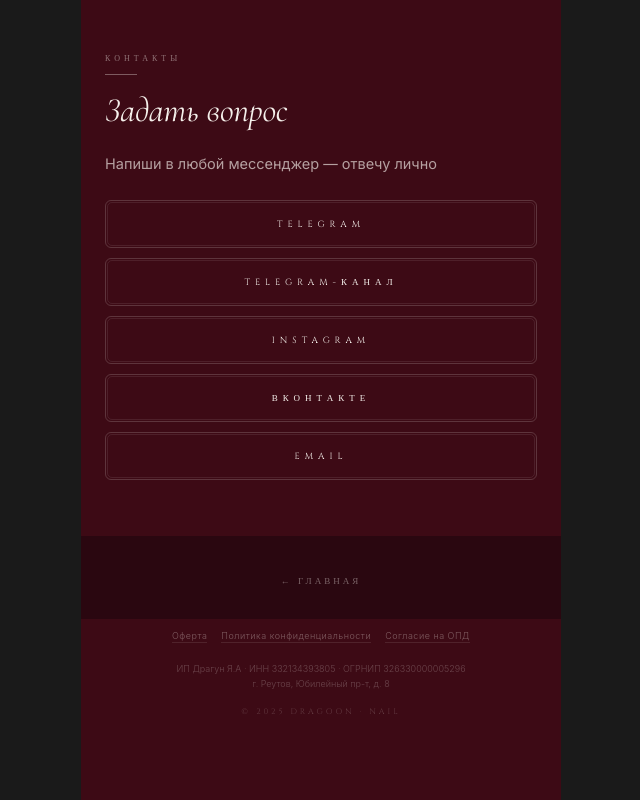
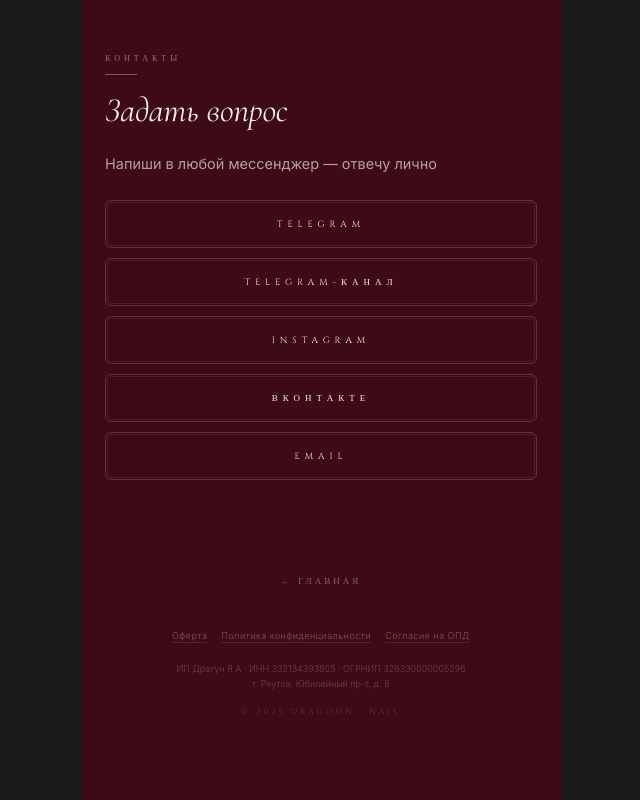
Before and after one commit to dragynyana-a11y/dragoonnail, a plain HTML site: page gel-kursy.html in a window 1280 px wide. Shown: the part 8318-9118 px from the top of the page, without its empty margins (319-959 px from the left). Drawn offline with Linux system fonts and the light colour scheme; files whose address does not match are found by name; a web font is replaced by a local one.

Commit message:
Fix footer color

```diff
--- a/gel-kursy.html
+++ b/gel-kursy.html
@@ -790,7 +790,7 @@
     .page-footer {
       padding: 32px 24px 12px;
       text-align: center;
-      background: var(--darker);
+      background: var(--dark);
     }
     .footer-back {
       display: inline-block;
```
